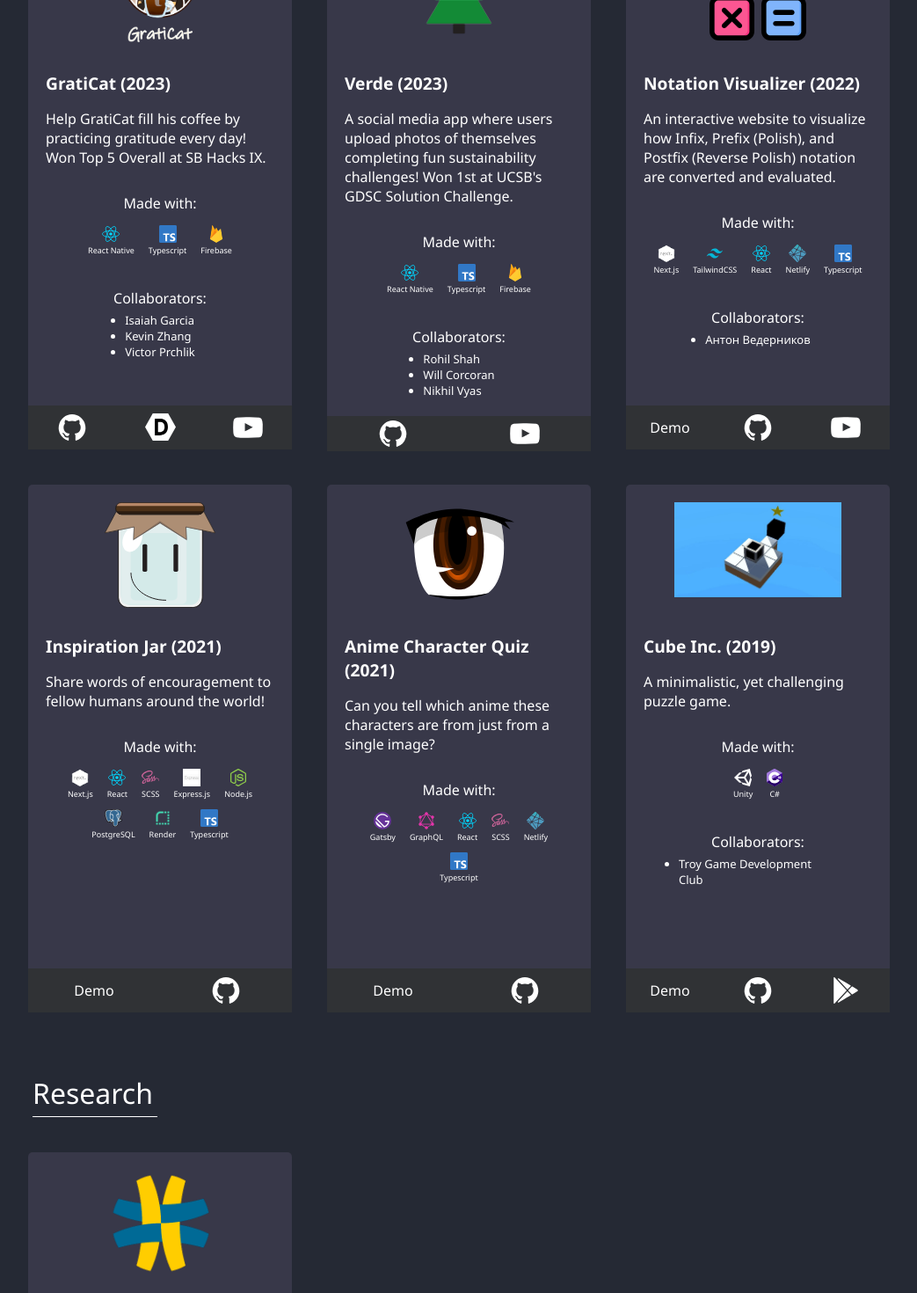
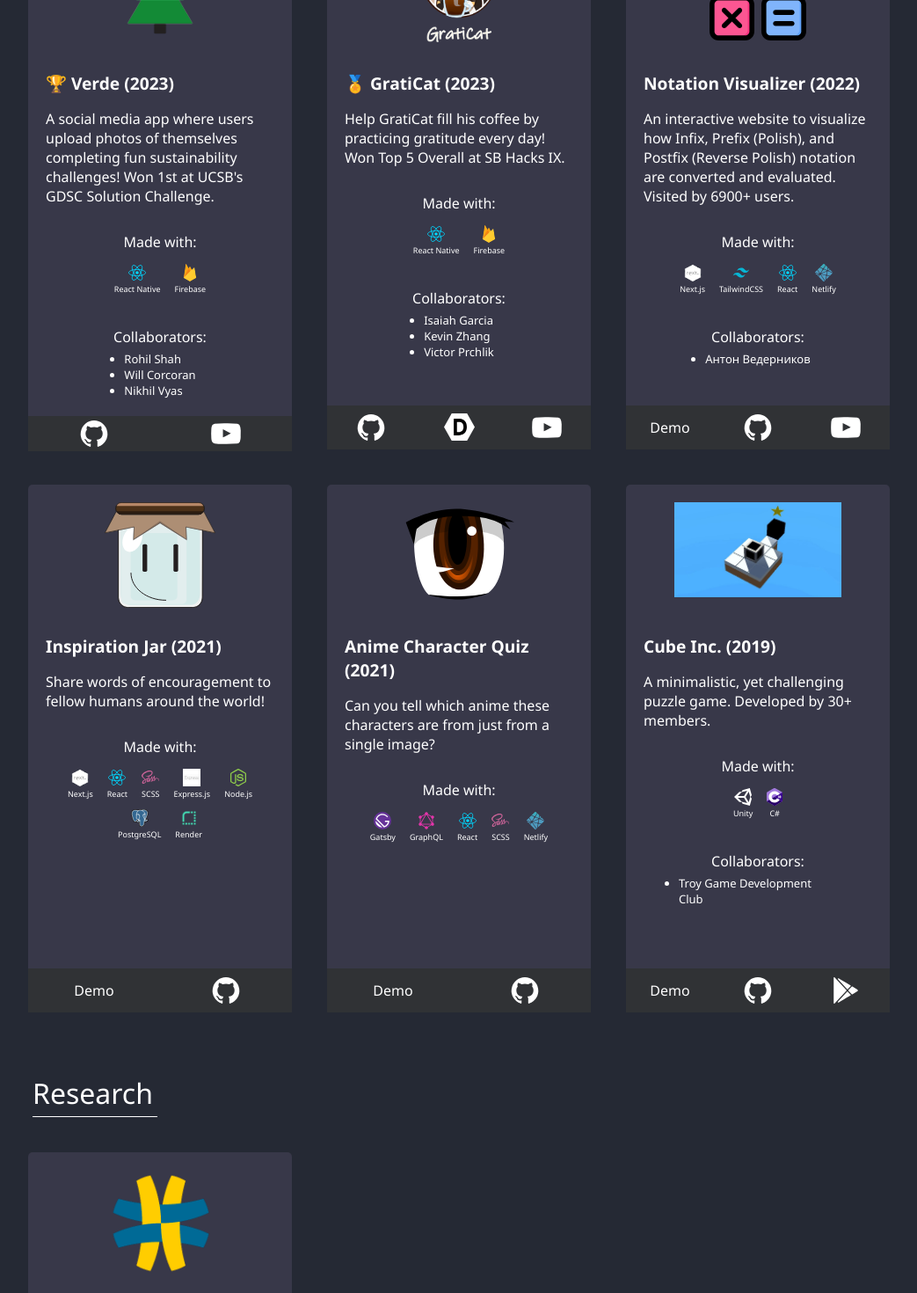
Before and after one commit to AjayLiu/ajayliu.com, a Next.js app: page /games in a window 1280 px wide. Shown: the part 840-2310 px from the top of the page at 88% size, without its empty margins (52-1095 px from the left). Built offline with nearby package versions, Linux system fonts and the light colour scheme.

Commit message:
Fix mobile styling for profile

```diff
--- a/public/SkillList.tsx
+++ b/public/SkillList.tsx
@@ -9,7 +9,7 @@ const skills: Array<Skill> = [
   {
     image: "/img/typescript.svg",
     alt: "typescript logo",
-    name: "Typescript",
+    name: "TypeScript",
     familiarity: 3,
   },
   {
@@ -49,6 +49,12 @@ const skills: Array<Skill> = [
     familiarity: 3,
   },
   {
+    image: "/img/dotnet.svg",
+    alt: ".NET logo",
+    name: "Microsoft .NET",
+    familiarity: 3,
+  },
+  {
     image: "/img/github.png",
     alt: "Github logo",
     name: "Github",
@@ -81,7 +87,7 @@ const skills: Array<Skill> = [
   {
     image: "/img/js.svg",
     alt: "javascript logo",
-    name: "Javascript",
+    name: "JavaScript",
     familiarity: 2,
   },
   {
--- a/public/styles/globals.scss
+++ b/public/styles/globals.scss
@@ -27,7 +27,7 @@ section {
   width: 100%;
   margin: 20px auto;
   @include mobile {
-    width: 89%;
+    width: 95%;
     margin: auto;
   }
 }
--- a/src/components/About/About.module.scss
+++ b/src/components/About/About.module.scss
@@ -35,10 +35,15 @@
 
   #aboutBio{
   	width: 450px;
+	@include mobile {
+		width: 100%;
+	}
+
   }
   @include mobile {
     margin: auto;
     margin-bottom: 50px;
+	width: 100%;
   }
 
 }
--- a/src/components/About/About.tsx
+++ b/src/components/About/About.tsx
@@ -21,9 +21,10 @@ const About: React.FC = () => {
                 <em>"grateful to be"</em>
               </p>
               <p id={styles.aboutBio}>
-                Hi! I’m a third-year Computer Science undergrad at UCSB
+                👋 Hi! I’m a third-year Computer Science undergrad at UCSB
+                specializing in Fullstack Web/App/Game Development.
                 <br />
-                specializing in Fullstack Web/App/Game Development.
+                Currently seeking Summer 2025 internships!
                 <br />
                 Check out my projects below!
               </p>
--- a/src/components/Projects/Projects.tsx
+++ b/src/components/Projects/Projects.tsx
@@ -20,7 +20,7 @@ const Projects: React.FC = () => {
       link="/games/cubeinc"
       githubLink="https://github.com/troygamedev/cubeinc"
       playstoreLink="https://play.google.com/store/apps/details?id=com.TroyGameDevelopmentClub.CubeInc"
-			description="A minimalistic, yet challenging puzzle game."
+      description="A minimalistic, yet challenging puzzle game. Developed by 30+ members."
       madeWith={findSkillsWithNames(["Unity", "C#"])}
       collaborators={["Troy Game Development Club"]}
     />
@@ -84,7 +84,7 @@ const Projects: React.FC = () => {
       link="http://notation-visualizer.ajayliu.com/"
       githubLink="https://github.com/AjayLiu/notation-visualizer"
       youtubeLink="https://www.youtube.com/watch?v=3RhLATMb7OI"
-			description="An interactive website to visualize how Infix, Prefix (Polish), and Postfix (Reverse Polish) notation are converted and evaluated."
+      description="An interactive website to visualize how Infix, Prefix (Polish), and Postfix (Reverse Polish) notation are converted and evaluated. Visited by 6900+ users."
       madeWith={findSkillsWithNames([
         "Next.js",
         "TailwindCSS",
@@ -98,7 +98,7 @@ const Projects: React.FC = () => {
   const verde = (
     <ProjectItem
       image="/img/verde.png"
-			title="Verde (2023)"
+      title="🏆 Verde (2023)"
       githubLink="https://github.com/AjayLiu/verde"
       youtubeLink="https://www.youtube.com/watch?v=o1LMi6rVhtw"
       description="A social media app where users upload photos of themselves completing fun sustainability challenges! Won 1st at UCSB's GDSC Solution Challenge."
@@ -109,11 +109,12 @@ const Projects: React.FC = () => {
   const graticat = (
     <ProjectItem
       image="/img/graticat.png"
-			title="GratiCat (2023)"
+      title="🏅 GratiCat (2023)"
       devpostLink="https://devpost.com/software/graticat"
       youtubeLink="https://www.youtube.com/watch?v=8OnUD35byNw"
       githubLink="https://github.com/AjayLiu/GratiCat"
-			description="Help GratiCat fill his coffee by practicing gratitude every day! Won Top 5 Overall at SB Hacks IX."
+      description=" Help GratiCat fill his coffee by practicing gratitude every day!
+	   Won Top 5 Overall at SB Hacks IX."
       madeWith={findSkillsWithNames(["React Native", "Typescript", "Firebase"])}
       collaborators={["Isaiah Garcia", "Kevin Zhang", "Victor Prchlik"]}
     />
@@ -133,8 +134,8 @@ const Projects: React.FC = () => {
       <div className={styles.gallery}>
         <div className={styles.galleryTitle}>Top Picks ⭐ </div>
         <div className={styles.galleryRow}>
+          {verde}
           {graticat}
-					{verde}
           {notationVisualizer}
           {inspirationJar}
           {animeCharacterQuiz}
@@ -150,9 +151,16 @@ const Projects: React.FC = () => {
             link="/poster.pdf"
             githubLink="https://github.com/Helen123/userwesite_ersp"
             youtubeLink="https://www.youtube.com/watch?v=VkVKGskg0zE"
-						description="Conducted trials on 15+ human subjects with UCSB's Four Eyes Lab to study the effectiveness of GPT-4 on memory tasks."
+            description="Conducted trials on 20+ human subjects with UCSB's Four Eyes Lab to study the effectiveness of GPT-4 on memory tasks."
             madeWith={findSkillsWithNames(["React", "Typescript"])}
-						collaborators={["Prof. Tobias Hollerer", "Radha Kumaran", "Alex Rich", "Qi Wu", "Towela Phiri", "Frank Zhong"]}
+            collaborators={[
+              "Prof. Tobias Hollerer",
+              "Radha Kumaran",
+              "Alex Rich",
+              "Qi Wu",
+              "Towela Phiri",
+              "Frank Zhong",
+            ]}
           />
         </div>
       </div>
```
Also changed, not shown: src/components/FAQ.tsx (+44 -41 lines), public/img/dotnet.svg (added), 1 other file (tests, documents, lock files or other folders). Lines whose indentation alone changed are shown as unchanged.
